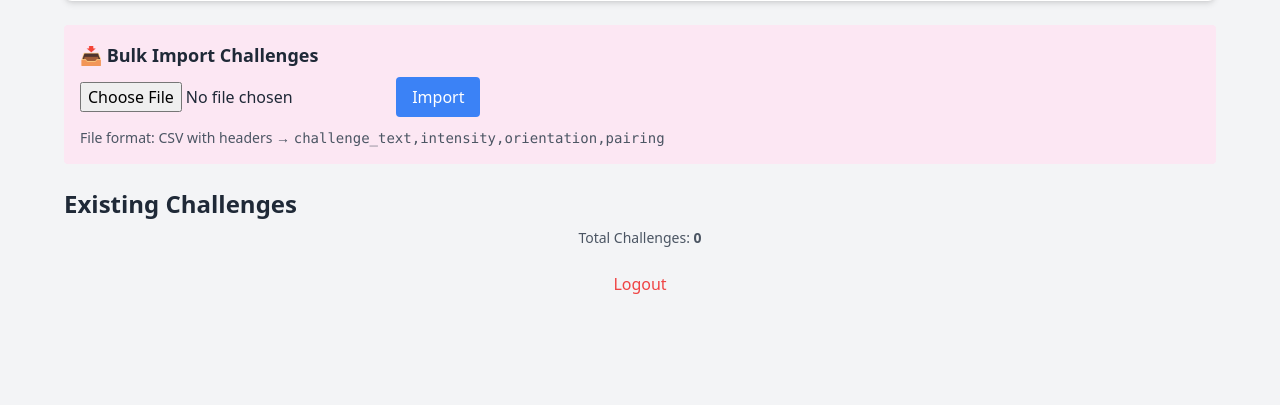
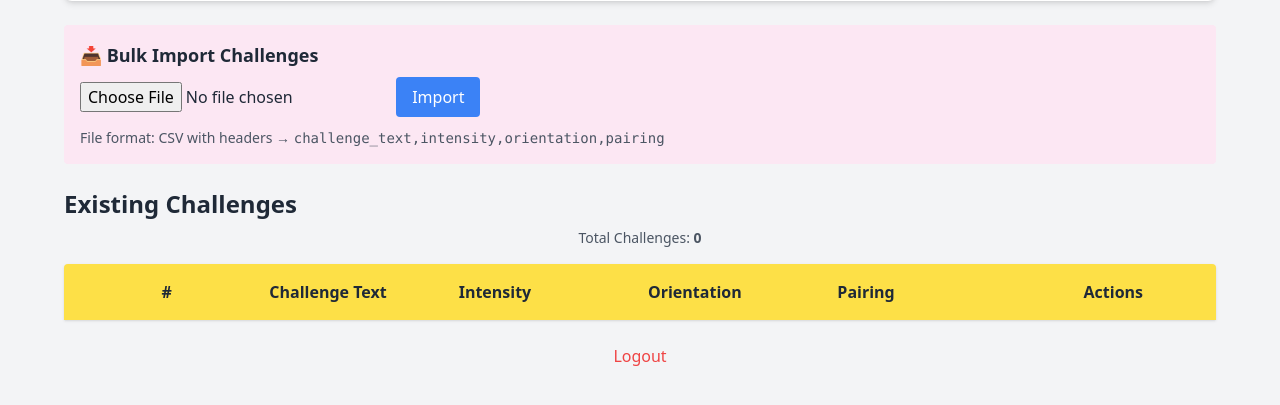
Before and after one commit to Baillie11/IceNSpice, a PHP site: page /admin.php in a window 1280 px wide. Shown: the part 311-716 px from the top of the page. Run offline with PHP 8.4, Linux system fonts and the light colour scheme; the visitor is signed in with stand-in values (Sample User, id 1); some libraries are stand-ins or nearby versions.

Commit message:
Add column headings to admin panel and import challenges database
- Added clear column headings (#, Challenge Text, Intensity, Orientation, Pairing, Actions)
- Yellow header bar matches the total challenges display
- Imported challenges database from Flask version (106 challenges)
- Improved admin panel usability and clarity

```diff
--- a/admin.php
+++ b/admin.php
@@ -111,10 +111,20 @@
       Total Challenges: <strong><?= count($challenges) ?></strong>
     </div>
 
+    <!-- Column Headings -->
+    <div class="grid grid-cols-1 md:grid-cols-6 gap-4 items-center bg-yellow-300 p-4 rounded-t shadow mb-0 font-semibold">
+      <div class="text-center">#</div>
+      <div>Challenge Text</div>
+      <div>Intensity</div>
+      <div>Orientation</div>
+      <div>Pairing</div>
+      <div class="text-center">Actions</div>
+    </div>
+
     <!-- Challenge List -->
     <?php foreach ($challenges as $index => $challenge): ?>
     <form method="POST" action="update_challenge.php"
-          class="grid grid-cols-1 md:grid-cols-6 gap-4 items-center bg-white p-4 rounded shadow mb-4">
+          class="grid grid-cols-1 md:grid-cols-6 gap-4 items-center bg-white p-4 <?= $index === 0 ? '' : 'rounded' ?> shadow mb-4">
       <input type="hidden" name="id" value="<?= $challenge['id'] ?>">
       <div class="text-gray-500 font-semibold text-center"><?= $index + 1 ?></div>
       <textarea name="challenge_text"
```
